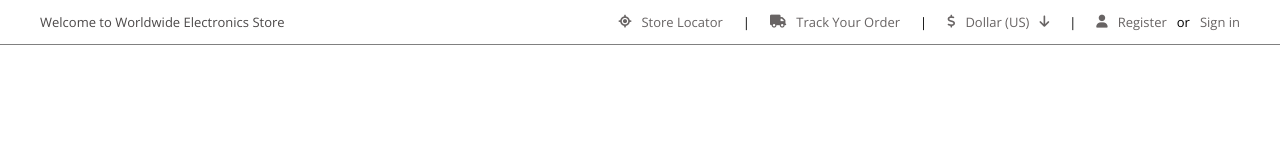
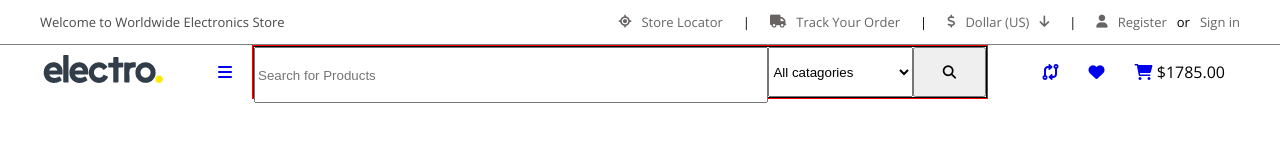
Before and after one commit to hasnat-shohag/ecommerce_site, a plain HTML site: page index.html in a window 1280 px wide. Drawn offline with nearby package versions, Linux system fonts and the light colour scheme.

Commit message:
nav part not complete yet

```diff
--- a/assets/style.css
+++ b/assets/style.css
@@ -5,6 +5,8 @@ body{
     width: 1200px;
     margin: auto;
 }
+/* header part start */
+
 #header{
     border-bottom: 1px solid gray;
     margin: 0 auto;
@@ -85,3 +87,74 @@ body{
     cursor: pointer;
     width: 100%;
 }
+
+/* header part end  */
+
+/* Navbar Part Start  */
+
+#navbar{}
+#navbar .content{
+    display: flex;
+    justify-content: space-between;
+}
+#navbar .content .left{
+    display: flex;
+    margin-right: 20px;
+    justify-content: space-between;
+    align-items: center;
+}
+#navbar .content .left .logo {
+    padding: 0px 50px 0px 0px;
+}
+#navbar .content .left .logo a{}
+#navbar .content .left .logo a img{}
+#navbar .content .left .nav{}
+#navbar .content .left .nav a{}
+#navbar .content .left .nav a i{}
+#navbar .content .mid{
+    flex: 1;
+    border: 1px solid red;
+    box-sizing: border-box;
+}
+#navbar .content .mid form{
+    height: 100%;
+    border: 1px solid black;
+    display: flex;
+    justify-content: space-between;
+    box-sizing: border-box;
+}
+#navbar .content .mid form input{
+    /* border: none; */
+    width: 70%;
+    height: 100%;
+}
+#navbar .content .mid form select{
+    width: 20%;
+    height: 100%;
+}
+#navbar .content .mid form button{
+    height: 100%;
+    width: 10%;
+}
+#navbar .content .mid form button i{}
+
+#navbar .content .right{
+
+}
+#navbar .content .right ul{
+    display: flex;
+    justify-content: space-between;
+    align-items: center;
+}
+#navbar .content .right ul li{
+    padding: 0px 15px 0px 15px;
+}
+#navbar .content .right ul li a{}
+#navbar .content .right ul li a i{}
+#navbar .content .right ul li span{}
+
+
+
+
+
+/* Navbar Part End  */
--- a/index.html
+++ b/index.html
@@ -97,6 +97,63 @@
     </header>
     <!-- Header Part End -->
 
+    <!-- Nav part start -->
+    <div id="navbar">
+        <div class="container">
+            <div class="content">
+                <div class="left">
+                    <div class="logo">
+                        <a href="#"><img src="./assets/images/logo.png" alt="logo"></a>
+                    </div>
+                    <div class="nav">
+                        <a href="#">
+                            <i class="fas fa-bars"></i>
+                        </a>
+                    </div>
+                </div>
+                <div class="mid">
+                    <form action="#">
+                        <input type="text" name="" id="" placeholder="Search for Products" required>
+                        <select name="" id="">
+                            <option value="one" selected>All catagories</option>
+                            <option value="two">Two</option>
+                            <option value="three">Three</option>
+                            <option value="four">Four</option>
+                        </select>
+                        <button class="search_btn">
+                            <i class="fas fa-search"></i>
+                        </button>
+                    </form>
+                </div>
+                <div class="right">
+                    <ul>
+                        <li>
+                            <a href="#">
+                                <i class="fas fa-code-compare"></i>
+                            </a>
+                        </li>
+                        <li>
+                            <a href="#">
+                                <i class="fas fa-heart"></i>
+                            </a>
+                        </li>
+                        <li>
+                            <a href="#">
+                                <i class="fas fa-cart-shopping"></i>
+                            </a>
+                            <span>$1785.00</span>
+                        </li>
+                    </ul>
+                </div>
+            </div>
+        </div>
+    </div>
+
+
+
+    <!-- Nav part end -->
+
+
     <script src="https://ajax.googleapis.com/ajax/libs/jquery/3.2.1/jquery.min.js"></script>
     <script src="./assets/script.js"></script>
 </body>
```
Also changed, not shown: assets/images/logo.png (added).
